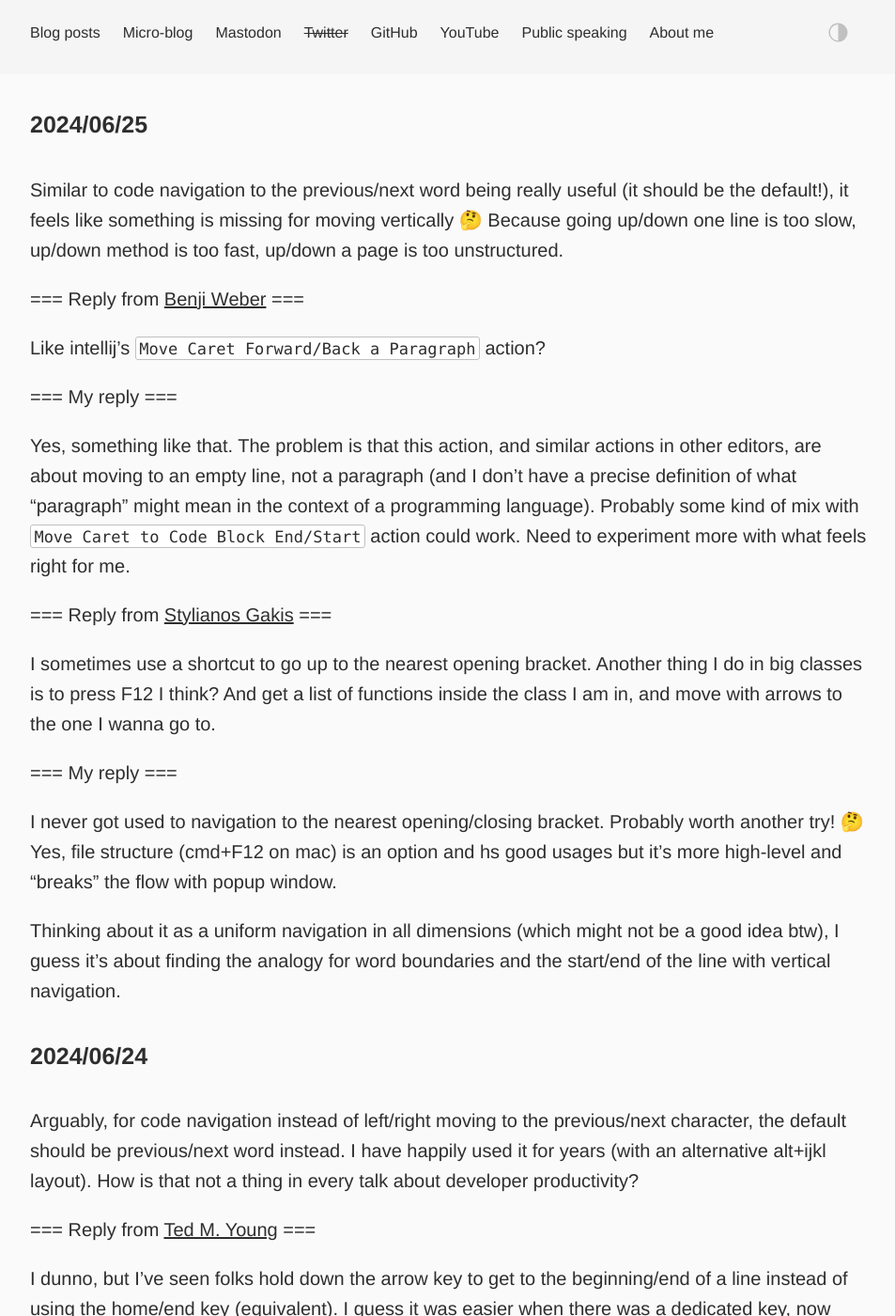
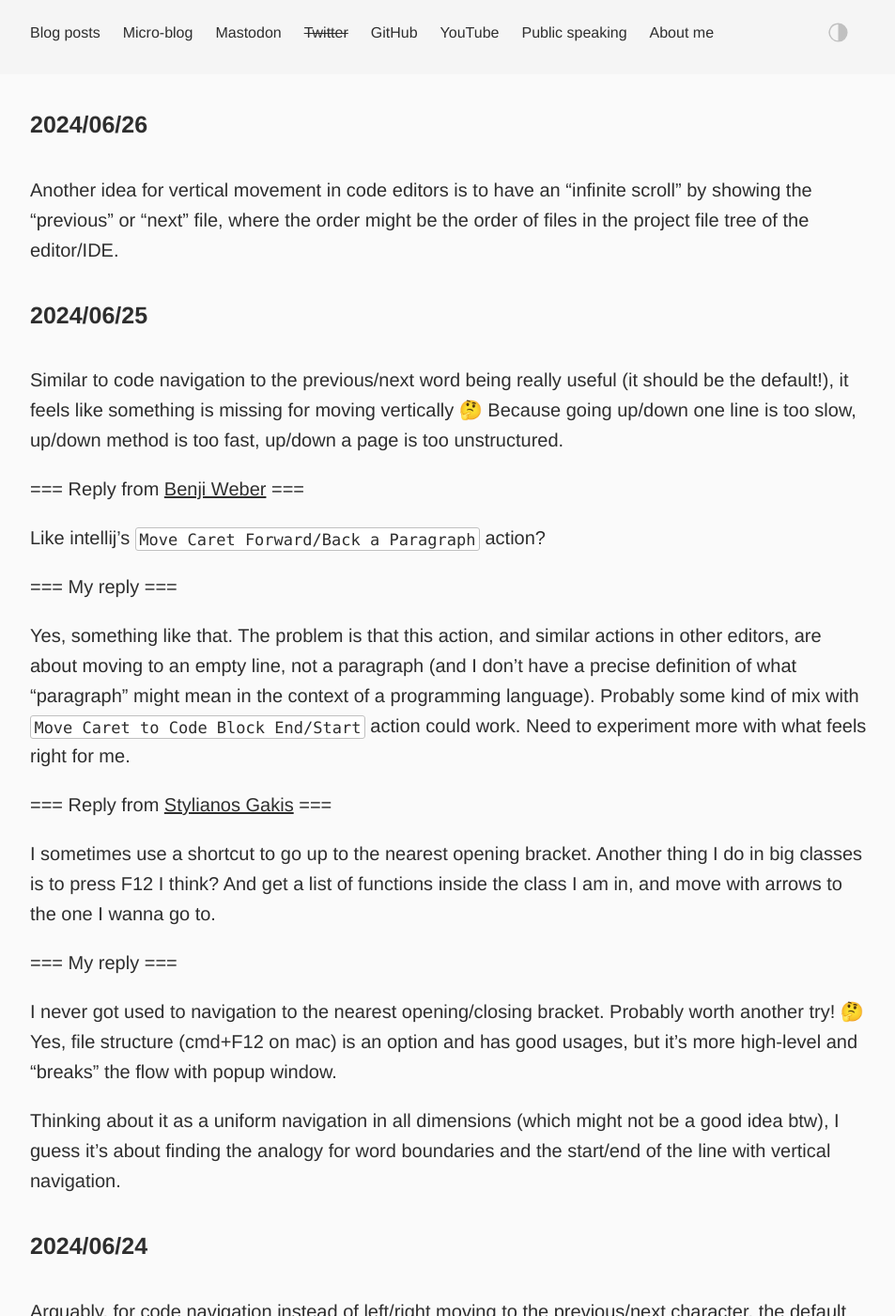
Before and after one commit to dkandalov/dkandalov.github.io, a Jekyll site: the page built from micro-blog.md, in a window 1280 px wide and 1400 px high. Shown: the whole window at 94% size, without its empty margins (160-1113 px from the left). Built offline with Jekyll 4.4.1, drawn with Linux system fonts in a browser that asks for light colours.

Commit message:
updated micro-blog

```diff
--- a/micro-blog.md
+++ b/micro-blog.md
@@ -2,6 +2,9 @@
 layout: post
 permalink: /micro-blog/
 ---
+
+#### 2024/06/26
+Another idea for vertical movement in code editors is to have an "infinite scroll" by showing the "previous" or "next" file, where the order might be the order of files in the project file tree of the editor/IDE.
 
 #### 2024/06/25
 Similar to code navigation to the previous/next word being really useful (it should be the default!), it feels like something is missing for moving vertically 🤔 Because going up/down one line is too slow, up/down method is too fast, up/down a page is too unstructured.
@@ -21,7 +24,7 @@ I sometimes use a shortcut to go up to the nearest opening bracket. Another thin
 
 === My reply ===
 
-I never got used to navigation to the nearest opening/closing bracket. Probably worth another try! 🤔 Yes, file structure (cmd+F12 on mac) is an option and hs good usages but it's more high-level and "breaks" the flow with popup window.
+I never got used to navigation to the nearest opening/closing bracket. Probably worth another try! 🤔 Yes, file structure (cmd+F12 on mac) is an option and has good usages, but it's more high-level and "breaks" the flow with popup window.
 
 Thinking about it as a uniform navigation in all dimensions (which might not be a good idea btw), I guess it's about finding the analogy for word boundaries and the start/end of the line with vertical navigation.
 
```
